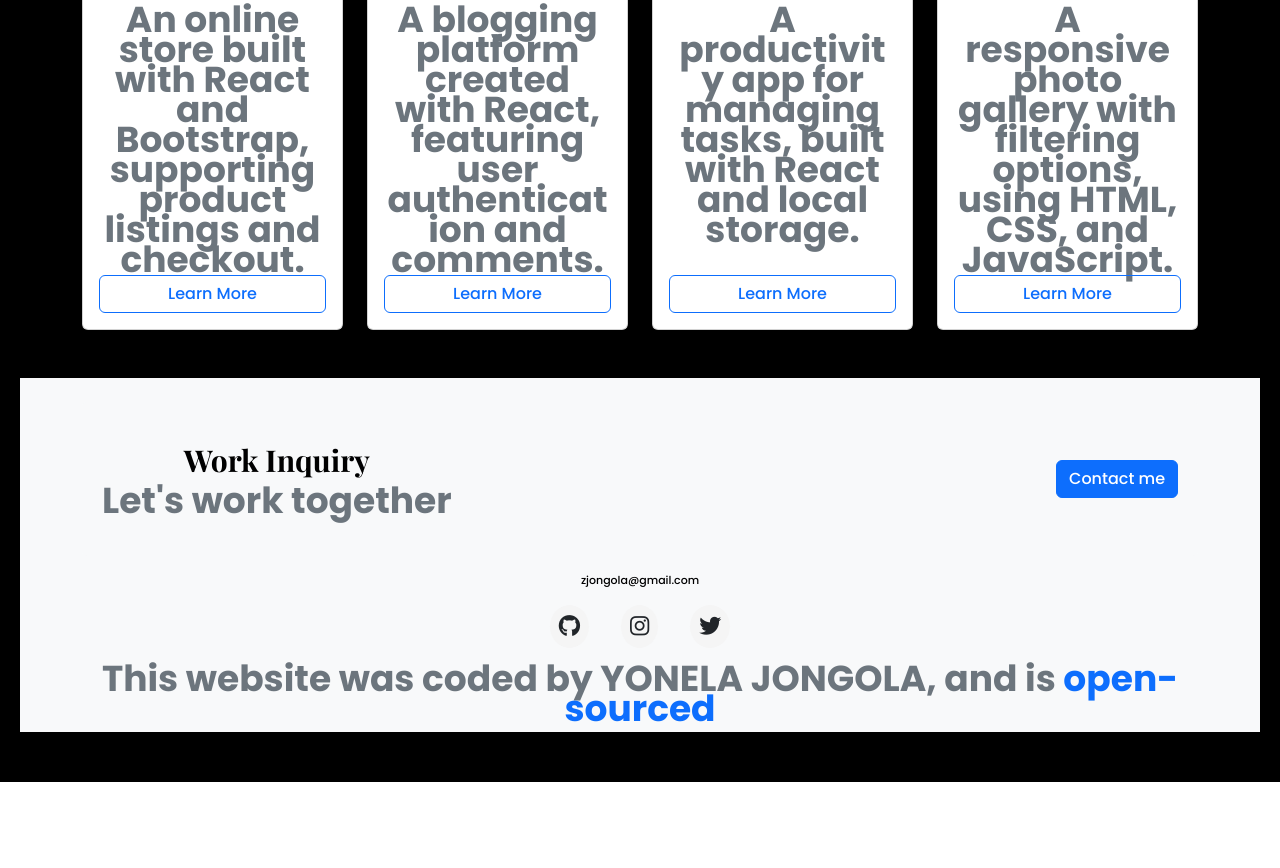
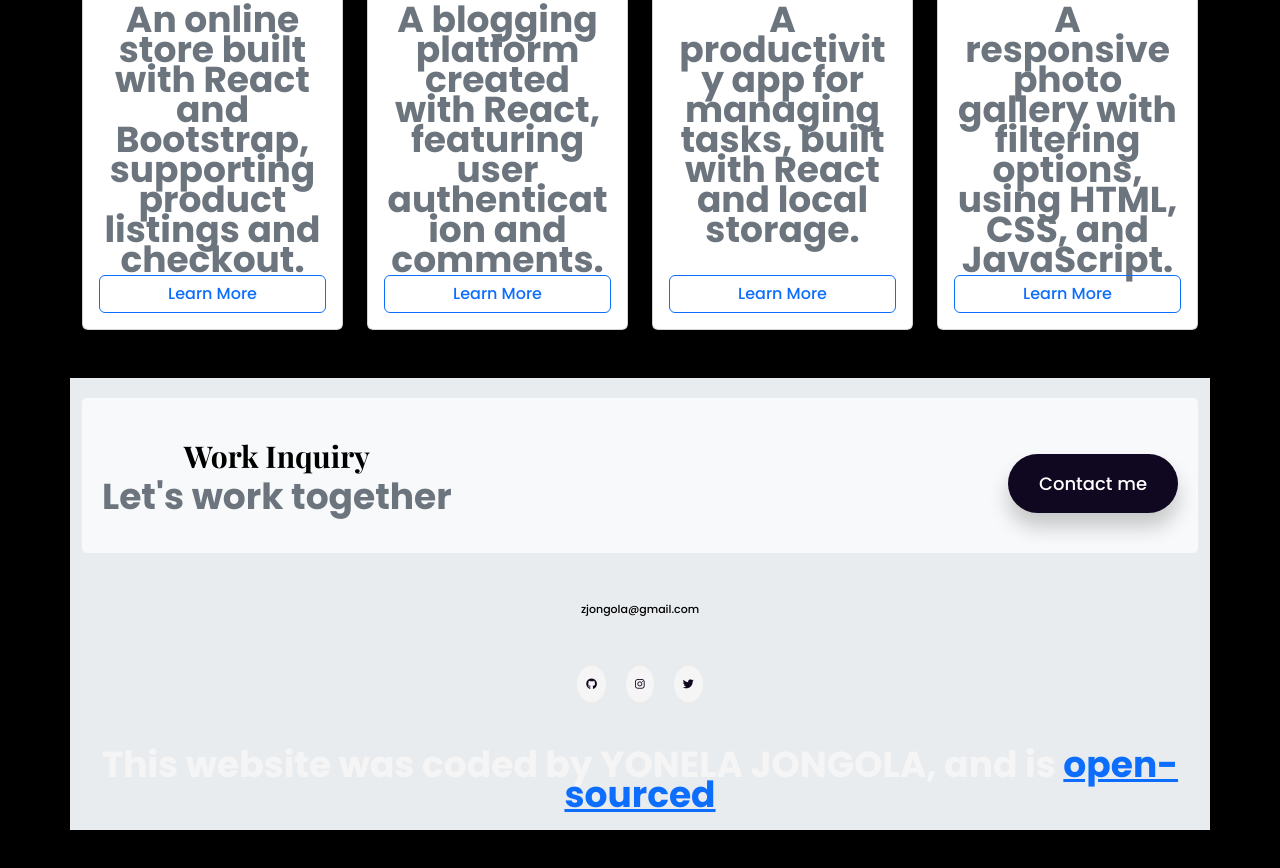
Before and after one commit to yonelajongola/portfolio-project, a plain HTML site: page index.html in a window 1280 px wide. Shown: the part 1452-2320 px from the top of the page. Before the commit the page ends 2234 px from the top, so only its background shows below. Drawn offline with nearby package versions, Linux system fonts and the light colour scheme.

Commit message:
Update index.html

```diff
--- a/index.html
+++ b/index.html
@@ -200,45 +200,59 @@
   </div>
 
   <!-- Footer Section -->
-<footer class="mt-5 bg-light pt-4 pb-2">
-  <div class="container text-center">
-    <!-- Contact Box -->
-    <div class="contact-box justify-content-between mb-3 d-flex flex-column flex-md-row align-items-center">
+<footer class="container">
+      <div class="contact-box justify-content-between mb-5 d-none d-md-flex">
         <div>
           <h3>Work Inquiry</h3>
-        <p class="text-muted mb-0">Let's work together</p>
+          <p class="text-muted">Let's work together</p>
         </div>
-      <a class="btn btn-primary mt-3 mt-md-0" href="/contact" title="Contact Vinnie">Contact me</a>
+        <div>
+          <a class='btn btn-branding mt-3' href='/contact' title='Contact Yonela Jongola'>
+            Contact me
+          </a>
         </div>
-
-    <!-- Email Link -->
-    <div class="d-flex justify-content-center mb-3">
-      <a href="mailto:zjongola@gmail.com" class="email-link text-decoration-none" title="Email Yonela" style="font-weight: 500;">
+      </div>
+      <div class="d-flex justify-content-center mb-5">
+        <a
+          href="mailto:zjongola@gmail.com"
+          class="email-link"
+          title="Email yonela Jongola"
+        >
           zjongola@gmail.com
         </a>
       </div>
-
-    <!-- Social Links -->
-    <div class="social-links d-flex justify-content-center mb-3">
-      <a href="https://github.com/yonelajongola" target="_blank" rel="noopener noreferrer" class="mx-3 text-dark social-icon" title="GitHub Profile" aria-label="GitHub">
-        <i class="fab fa-github fa-2x"></i>
+      <div class="social-links d-flex justify-content-center">
+        <a
+          href="https://www.github.com/yonelajongola"
+          target="_blank"
+          title="GitHub Profile"
+        >
+          <i class="fab fa-github"></i>
         </a>
-      <a href="https://www.instagram.com/yonela_jongola" target="_blank" rel="noopener noreferrer" class="mx-3 text-dark social-icon" title="Instagram Profile" aria-label="Instagram">
-        <i class="fab fa-instagram fa-2x"></i>
+        <a
+          href="https://www.instragram.com/yonelajongola"
+          target="_blank"
+          title="instragram Profile"
+        >
+          <i class="fab fa-instagram"></i>
         </a>
-      <a href="https://twitter.com/yonelajongola" target="_blank" rel="noopener noreferrer" class="mx-3 text-dark social-icon" title="Twitter Profile" aria-label="Twitter">
-        <i class="fab fa-twitter fa-2x"></i>
+        <a
+          href="https://www.twitter.com/yonelajongola"
+          target="_blank"
+          title="Twitter Profile"
+        >
+          <i class="fab fa-twitter"></i>
         </a>
       </div>
-
-    <!-- Credit Text -->
-    <p class="text-center mt-3 small text-muted">
+      <p class="text-center mt-5">
         This website was coded by YONELA JONGOLA, and is
-      <a href="https://github.com/yonelajongola/portfolio-project" target="_blank" rel="noopener noreferrer" class="text-decoration-none">
+        <a
+          href="https://github.com/yonelajongola/portfolio-project"
+          target="_blank"
+        >
           open-sourced
         </a>
       </p>
-  </div>
     </footer>
 </body>
 </html>
```
Lines whose indentation alone changed are shown as unchanged.
